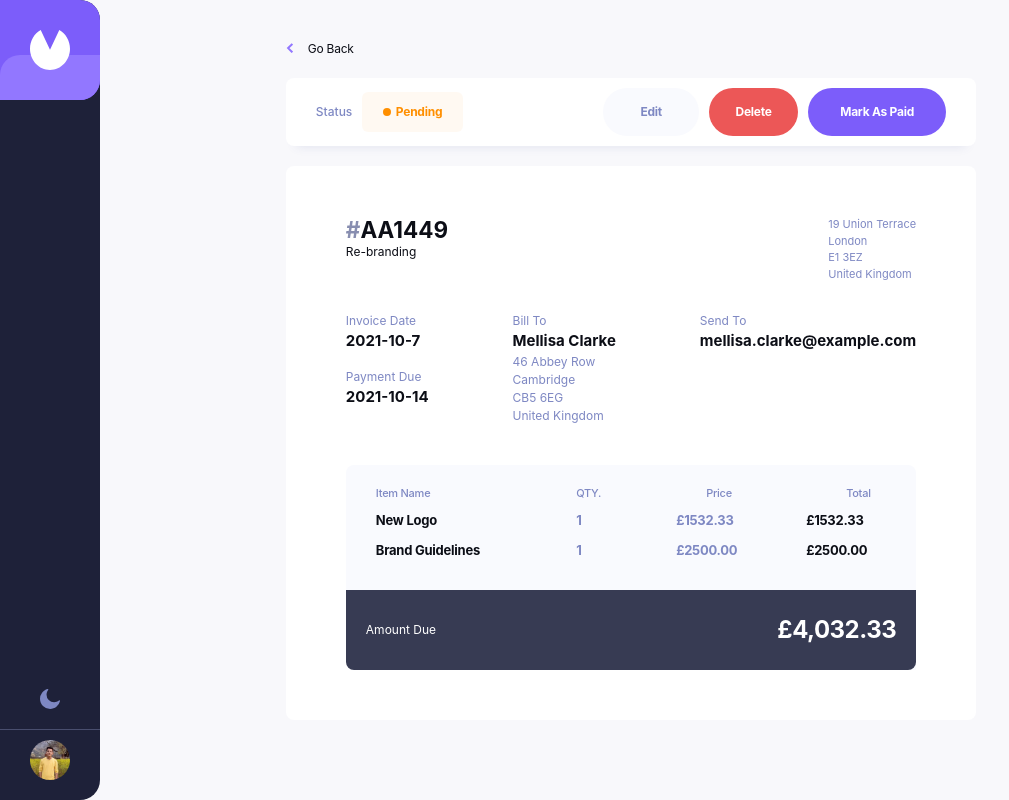
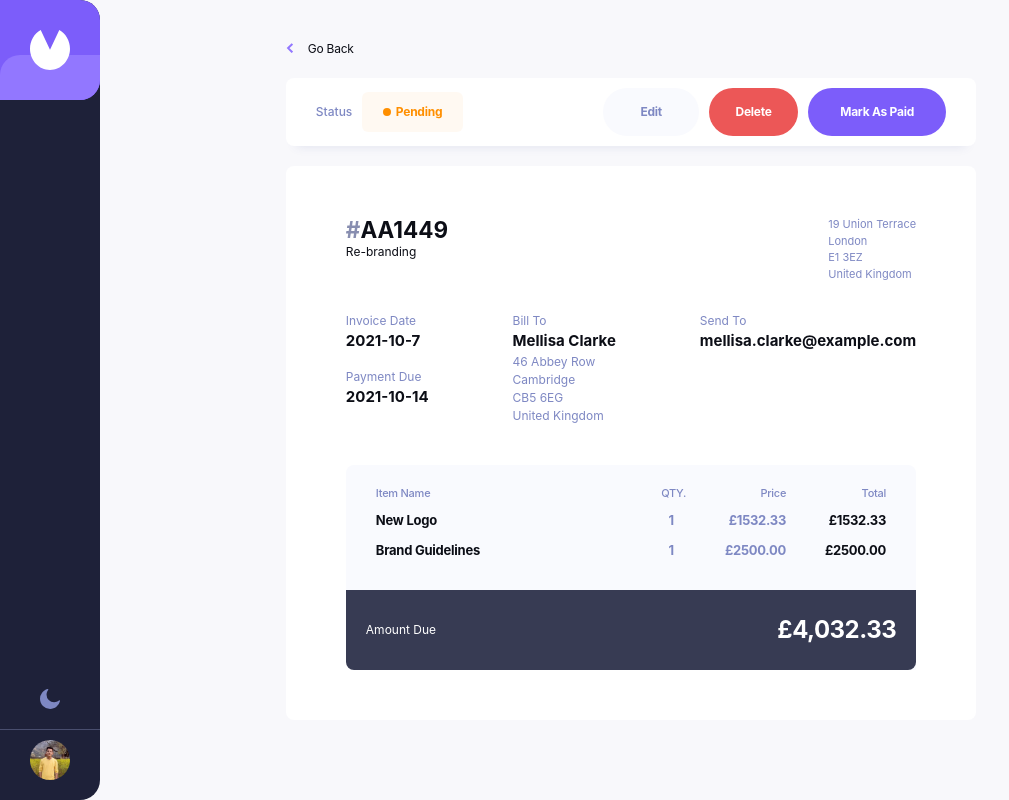
Before and after one commit to AmritPant/invoice-app, a React (Create React App) app: page /invoices/AA1449 in a window 1280 px wide. Shown: the whole page, without its empty margins (0-1009 px from the left). Built offline with nearby package versions, Linux system fonts and the light colour scheme.

Commit message:
Fixed styling

```diff
--- a/src/pages/ItemListInvoicePage.js
+++ b/src/pages/ItemListInvoicePage.js
@@ -25,12 +25,12 @@ function ItemListInvoicePage(props) {
           <Text>Item Name</Text>
           <Box
             display="grid"
-            gridTemplateColumns="3rem 4rem 4rem"
-            gridColumnGap="10rem"
+            gridTemplateColumns="3rem 8rem 8rem"
+            gridColumnGap="2rem"
           >
-            <Text>QTY.</Text>
-            <Text>Price</Text>
-            <Text>Total</Text>
+            <Text textAlign="right">QTY.</Text>
+            <Text textAlign="right">Price</Text>
+            <Text textAlign="right">Total</Text>
           </Box>
         </Flex>
         <Box>
@@ -43,18 +43,19 @@ function ItemListInvoicePage(props) {
                 letterSpacing="-0.25px"
                 mt="1rem"
                 display="grid"
-                gridTemplateColumns="2.5fr 5rem 8rem 8rem"
-                gridGap="5rem"
+                gridTemplateColumns="2.5fr 3rem 8rem 8rem"
+                gridGap="2rem"
               >
                 <Text color={`var(--theme-${curTheme}-textColorPrimary)`}>
                   {item.name}
                 </Text>
-                <Text>{item.quantity}</Text>
-                <Text>{`£${Number(item.price)
+                <Text textAlign="center">{item.quantity}</Text>
+                <Text textAlign="right">{`£${Number(item.price)
                   .toFixed(2)
                   .toLocaleString("en-US")}`}</Text>
                 <Text
                   color={`var(--theme-${curTheme}-textColorPrimary)`}
+                  textAlign="right"
                 >{`£${Number(item.price * item.quantity)
                   .toFixed(2)
                   .toLocaleString("en-US")}`}</Text>
```
